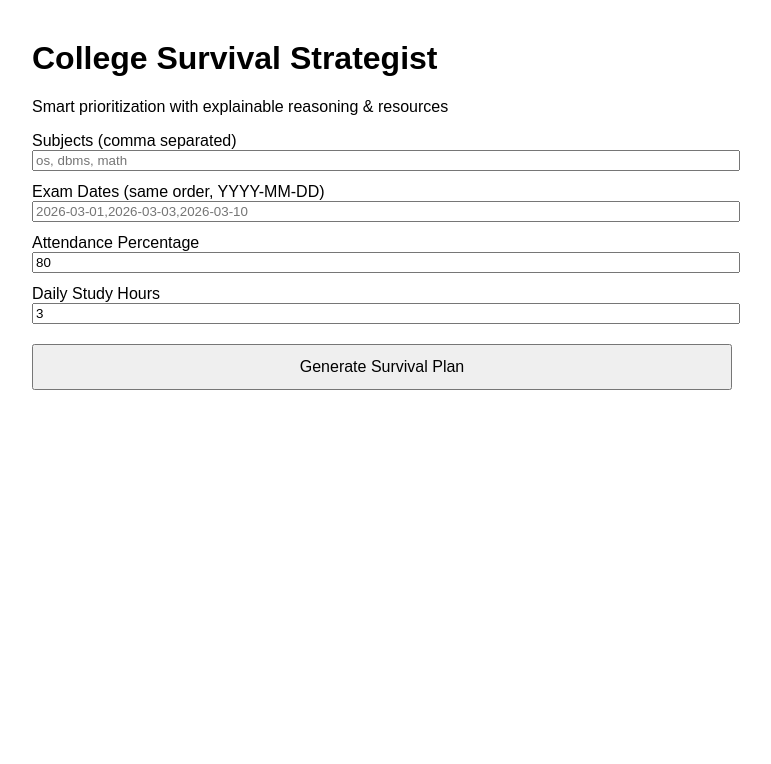
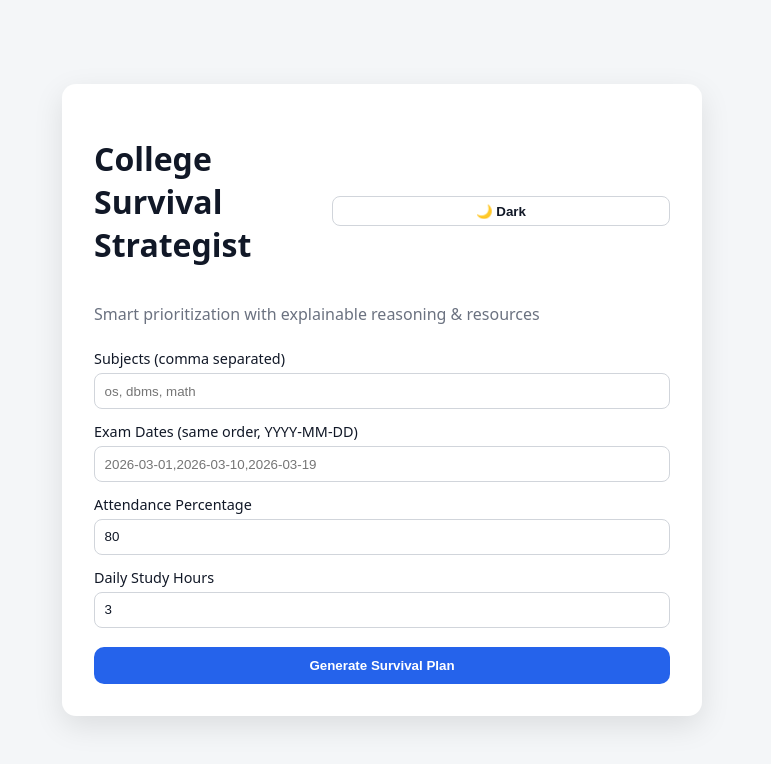
Before and after one commit to OptimusPrime2004/college-survival-strategist, a React (Vite) app in the folder frontend/: page / in a window 1280 px wide. Shown: the top 764 px of the page, without its empty margins (258-1029 px from the left). Built offline with nearby package versions, Linux system fonts and the light colour scheme.

Commit message:
Ui refinement

```diff
--- a/frontend/src/App.jsx
+++ b/frontend/src/App.jsx
@@ -1,55 +1,48 @@
 import { useState } from "react";
 import { generatePlan } from "./api";
+import "./styles.css";
 
-function App() {
+export default function App() {
   const [subjects, setSubjects] = useState("");
-  const [examDates, setExamDates] = useState("");
+  const [dates, setDates] = useState("");
   const [attendance, setAttendance] = useState(80);
-  const [dailyHours, setDailyHours] = useState(3);
+  const [hours, setHours] = useState(3);
   const [result, setResult] = useState(null);
   const [error, setError] = useState("");
   const [loading, setLoading] = useState(false);
+  const [theme, setTheme] = useState("light");
 
   const handleSubmit = async () => {
     setError("");
     setResult(null);
 
-    // --- STRICT, SAFE PARSING ---
-    const subjectsArray = subjects
+    const subjectList = subjects
       .split(",")
       .map(s => s.trim())
       .filter(Boolean);
 
-    const examDatesArray = examDates
+    const dateList = dates
       .split(",")
       .map(d => d.trim())
       .filter(Boolean);
 
-    if (subjectsArray.length === 0) {
-      setError("Please enter at least one subject.");
-      return;
-    }
-
-    if (subjectsArray.length !== examDatesArray.length) {
-      setError("Number of subjects and exam dates must match.");
+    if (subjectList.length === 0 || subjectList.length !== dateList.length) {
+      setError("Subjects and dates must match.");
       return;
     }
 
     const payload = {
-      subjects: subjectsArray,
-      exam_dates: examDatesArray,
-      attendance: Number(attendance),
-      daily_hours: Number(dailyHours),
+      subjects: subjectList,
+      exam_dates: dateList,
+      attendance_percentage: Number(attendance),
+      daily_study_hours: Number(hours),
     };
-
-    console.log("FINAL PAYLOAD SENT →", payload);
 
     try {
       setLoading(true);
       const data = await generatePlan(payload);
       setResult(data);
-    } catch (err) {
-      console.error("Frontend caught error:", err);
+    } catch (e) {
       setError("Failed to generate plan. Check inputs.");
     } finally {
       setLoading(false);
@@ -57,26 +50,37 @@ function App() {
   };
 
   return (
-    <div style={{ maxWidth: "700px", margin: "40px auto", fontFamily: "sans-serif" }}>
+    <div className="app-wrapper" data-theme={theme}>
+      <div className="card">
+        <div className="header">
           <h1>College Survival Strategist</h1>
-      <p>Smart prioritization with explainable reasoning & resources</p>
+          <button
+            className="theme-toggle"
+            onClick={() =>
+              setTheme(theme === "light" ? "dark" : "light")
+            }
+          >
+            {theme === "light" ? "🌙 Dark" : "☀️ Light"}
+          </button>
+        </div>
 
+        <p className="subtitle">
+          Smart prioritization with explainable reasoning & resources
+        </p>
+
+        <div className="form">
           <label>Subjects (comma separated)</label>
           <input
-        type="text"
             value={subjects}
             onChange={e => setSubjects(e.target.value)}
             placeholder="os, dbms, math"
-        style={{ width: "100%", marginBottom: "12px" }}
           />
 
           <label>Exam Dates (same order, YYYY-MM-DD)</label>
           <input
-        type="text"
-        value={examDates}
-        onChange={e => setExamDates(e.target.value)}
-        placeholder="2026-03-01,2026-03-03,2026-03-10"
-        style={{ width: "100%", marginBottom: "12px" }}
+            value={dates}
+            onChange={e => setDates(e.target.value)}
+            placeholder="2026-03-01,2026-03-10,2026-03-19"
           />
 
           <label>Attendance Percentage</label>
@@ -84,46 +88,38 @@ function App() {
             type="number"
             value={attendance}
             onChange={e => setAttendance(e.target.value)}
-        style={{ width: "100%", marginBottom: "12px" }}
           />
 
           <label>Daily Study Hours</label>
           <input
             type="number"
-        value={dailyHours}
-        onChange={e => setDailyHours(e.target.value)}
-        style={{ width: "100%", marginBottom: "20px" }}
+            value={hours}
+            onChange={e => setHours(e.target.value)}
           />
 
-      <button
-        onClick={handleSubmit}
-        disabled={loading}
-        style={{
-          width: "100%",
-          padding: "12px",
-          fontSize: "16px",
-          cursor: "pointer",
-        }}
-      >
+          <button onClick={handleSubmit} disabled={loading}>
             {loading ? "Generating..." : "Generate Survival Plan"}
           </button>
 
-      {error && <p style={{ color: "red", marginTop: "12px" }}>{error}</p>}
+          {error && <p className="error">{error}</p>}
+        </div>
 
         {result && (
-        <pre
-          style={{
-            background: "#f4f4f4",
-            padding: "16px",
-            marginTop: "20px",
-            overflowX: "auto",
-          }}
-        >
-          {JSON.stringify(result, null, 2)}
-        </pre>
+          <div className="result">
+            <h3>{result.summary}</h3>
+
+            <div className="plan-grid">
+              {result.plan.map((item, idx) => (
+                <div key={idx} className="subject-card">
+                  <strong>{item.subject.toUpperCase()}</strong>
+                  <p>Days Left: {item.days_left}</p>
+                  <p>Urgency Score: {item.urgency_score}</p>
+                </div>
+              ))}
+            </div>
+          </div>
         )}
+      </div>
     </div>
   );
 }
-
-export default App;
--- a/frontend/src/styles.css
+++ b/frontend/src/styles.css
@@ -1,223 +1,130 @@
-/* =========================
-   Global Theme Variables
-========================= */
-
-body.light {
+/* ===== THEME VARIABLES ===== */
+:root {
   --bg: #f4f6f8;
   --card: #ffffff;
-  --text: #1f2937;
+  --text: #111827;
   --muted: #6b7280;
-  --border: #e5e7eb;
   --primary: #2563eb;
-  --primary-hover: #1d4ed8;
+  --error: #dc2626;
+  --border: #d1d5db;
+  --input-bg: #ffffff;
 }
 
-body.dark {
+[data-theme="dark"] {
   --bg: #0f172a;
   --card: #020617;
   --text: #e5e7eb;
-  --muted: #94a3b8;
-  --border: #1e293b;
+  --muted: #9ca3af;
   --primary: #3b82f6;
-  --primary-hover: #2563eb;
+  --error: #f87171;
+  --border: #334155;
+  --input-bg: #020617;
 }
 
-/* =========================
-   Base Styles
-========================= */
+/* ===== BASE ===== */
+* {
+  box-sizing: border-box;
+}
 
 body {
   margin: 0;
+  font-family: system-ui, -apple-system, BlinkMacSystemFont, sans-serif;
   background: var(--bg);
   color: var(--text);
-  font-family: system-ui, -apple-system, BlinkMacSystemFont, "Segoe UI",
-    Roboto, sans-serif;
-  transition: background 0.3s ease, color 0.3s ease;
 }
 
-.app-container {
-  max-width: 900px;
-  margin: 0 auto;
-  padding: 40px 20px 80px;
+/* ===== LAYOUT ===== */
+.app-wrapper {
+  min-height: 100vh;
+  display: flex;
+  align-items: center;
+  justify-content: center;
+  padding: 2rem;
 }
 
-/* =========================
-   Header
-========================= */
-
-.header {
-  text-align: center;
-  margin-bottom: 30px;
-  position: relative;
+.card {
+  width: 100%;
+  max-width: 640px;
+  background: var(--card);
+  border-radius: 14px;
+  padding: 2rem;
+  box-shadow: 0 10px 30px rgba(0, 0, 0, 0.1);
 }
 
-.header h1 {
-  margin: 0;
-  font-size: 2.2rem;
-  font-weight: 700;
+/* ===== HEADER ===== */
+.header {
+  display: flex;
+  justify-content: space-between;
+  align-items: center;
 }
 
 .subtitle {
-  margin-top: 8px;
   color: var(--muted);
-  font-size: 0.95rem;
+  margin-bottom: 1.5rem;
 }
 
 .theme-toggle {
-  position: absolute;
-  right: 0;
-  top: 0;
-  padding: 6px 12px;
-  font-size: 0.8rem;
   background: transparent;
+  border: 1px solid var(--border);
   color: var(--text);
-  border: 1px solid var(--border);
-  border-radius: 6px;
+  padding: 0.4rem 0.8rem;
+  border-radius: 8px;
   cursor: pointer;
 }
 
-.theme-toggle:hover {
-  background: var(--border);
+/* ===== FORM ===== */
+.form label {
+  font-size: 0.9rem;
+  margin-top: 0.8rem;
+  display: block;
 }
 
-/* =========================
-   Input Card
-========================= */
-
-.card {
-  background: var(--card);
+.form input {
+  width: 100%;
+  padding: 0.6rem;
+  margin-top: 0.3rem;
+  border-radius: 8px;
   border: 1px solid var(--border);
-  border-radius: 12px;
-  padding: 24px;
-  box-shadow: 0 10px 25px rgba(0, 0, 0, 0.05);
+  background: var(--input-bg);
+  color: var(--text);
 }
 
-.card label {
-  display: block;
-  font-size: 0.85rem;
-  font-weight: 500;
-  margin-bottom: 14px;
-}
-
-.card input {
+button {
   width: 100%;
-  padding: 10px 12px;
-  margin-top: 6px;
-  border-radius: 8px;
-  border: 1px solid var(--border);
-  background: transparent;
-  color: var(--text);
-  font-size: 0.9rem;
-}
-
-.card input:focus {
-  outline: none;
-  border-color: var(--primary);
-}
-
-/* =========================
-   Buttons
-========================= */
-
-.primary-btn {
-  margin-top: 18px;
-  width: 100%;
-  padding: 12px;
+  margin-top: 1.2rem;
+  padding: 0.7rem;
+  border-radius: 10px;
+  border: none;
   background: var(--primary);
   color: white;
-  border: none;
-  border-radius: 10px;
-  font-size: 0.95rem;
   font-weight: 600;
   cursor: pointer;
 }
 
-.primary-btn:hover {
-  background: var(--primary-hover);
+button:disabled {
+  opacity: 0.7;
+  cursor: not-allowed;
 }
 
-/* =========================
-   Errors
-========================= */
-
 .error {
-  margin-top: 12px;
-  color: #ef4444;
-  font-size: 0.85rem;
+  margin-top: 0.8rem;
+  color: var(--error);
 }
 
-/* =========================
-   Results Section
-========================= */
-
-.results {
-  margin-top: 30px;
+/* ===== RESULT ===== */
+.result {
+  margin-top: 2rem;
 }
 
-/* =========================
-   Risk Badge
-========================= */
-
-.risk {
-  padding: 12px 16px;
-  border-radius: 10px;
-  font-weight: 600;
-  margin-bottom: 20px;
+.plan-grid {
+  display: grid;
+  grid-template-columns: repeat(auto-fit, minmax(150px, 1fr));
+  gap: 1rem;
+  margin-top: 1rem;
 }
 
-.risk-low {
-  background: rgba(34, 197, 94, 0.15);
-  color: #16a34a;
+.subject-card {
+  padding: 1rem;
+  border-radius: 10px;
+  background: rgba(148, 163, 184, 0.15);
 }
-
-.risk-medium {
-  background: rgba(234, 179, 8, 0.15);
-  color: #ca8a04;
-}
-
-.risk-high {
-  background: rgba(239, 68, 68, 0.15);
-  color: #dc2626;
-}
-
-/* =========================
-   Result Cards
-========================= */
-
-.result-card {
-  background: var(--card);
-  border: 1px solid var(--border);
-  border-radius: 12px;
-  padding: 18px;
-  margin-bottom: 16px;
-}
-
-.result-card h3 {
-  margin: 0 0 10px;
-  font-size: 1rem;
-  font-weight: 600;
-}
-
-/* =========================
-   Lists
-========================= */
-
-.result-card ul {
-  margin: 0;
-  padding-left: 18px;
-}
-
-.result-card li {
-  margin-bottom: 6px;
-  font-size: 0.9rem;
-}
-
-/* =========================
-   Attendance Text
-========================= */
-
-.result-card p {
-  font-size: 0.9rem;
-  margin: 0;
-  color: var(--text);
-}
```
Lines whose indentation alone changed are shown as unchanged.
